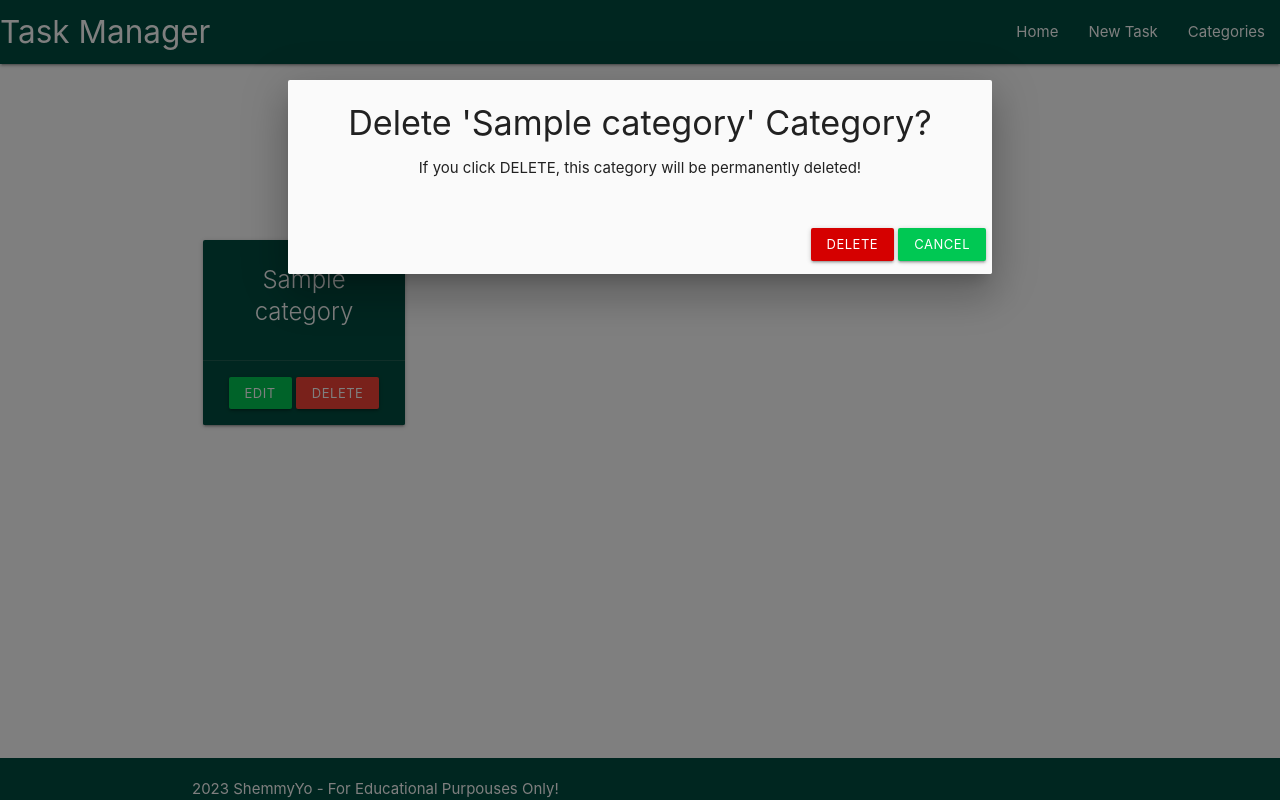
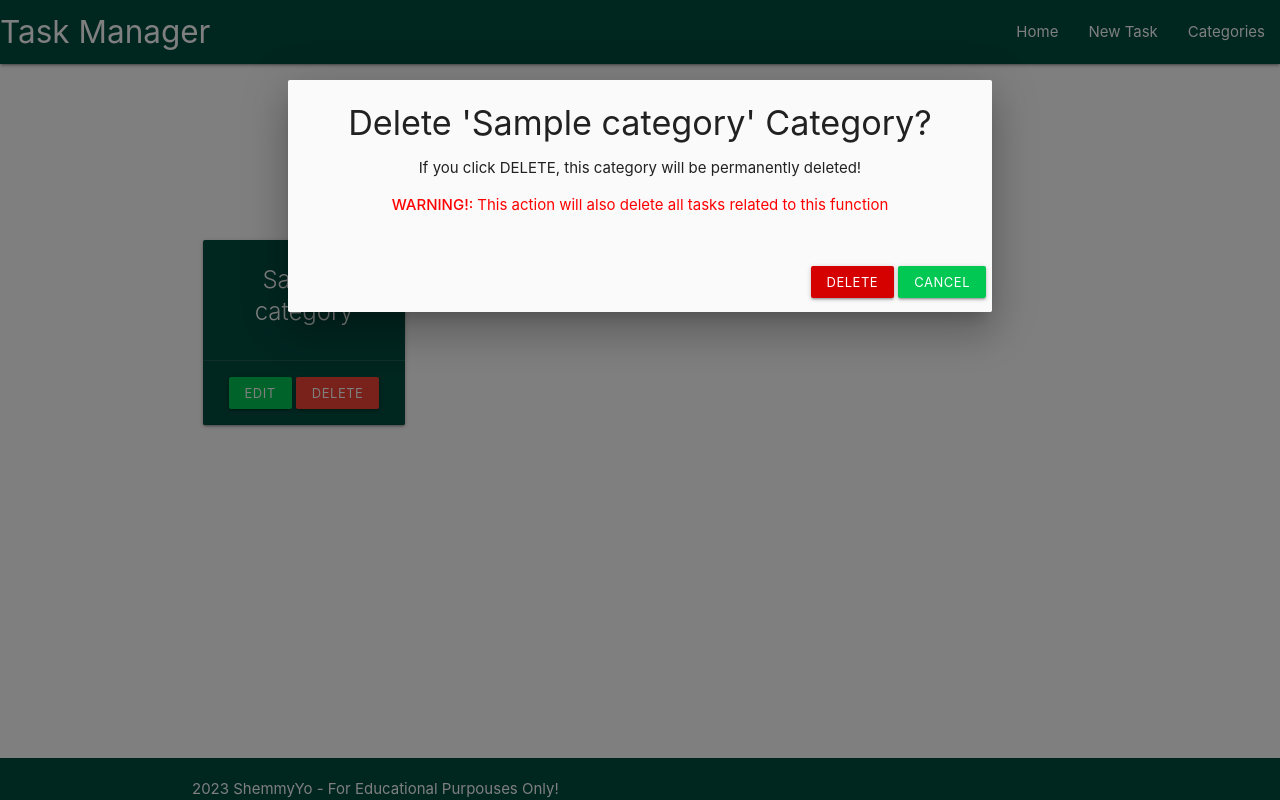
Before and after one commit to ShemmyYo/database-management-systems, a Flask app: page /categories in a window 1280 px wide, after a click on "DELETE". Run offline with Flask 2, Linux system fonts and the light colour scheme; tables that the repository leaves empty hold one stand-in row (values such as "Sample post").

Commit message:
Added warning to category delete function related to cascade delete tasks related

```diff
--- a/taskmanager/templates/categories.html
+++ b/taskmanager/templates/categories.html
@@ -29,6 +29,7 @@
             <div class="modal-content">
               <h4>Delete '{{ category.category_name }}' Category?</h4>
               <p>If you click DELETE, this category will be permanently deleted!</p>
+              <p style="color: red;"><strong>WARNING!: </strong>This action will also delete all tasks related to this function</p>
             </div>
             <div class="modal-footer">
               <a href="{{ url_for('delete_category', category_id=category.id) }}"
```
